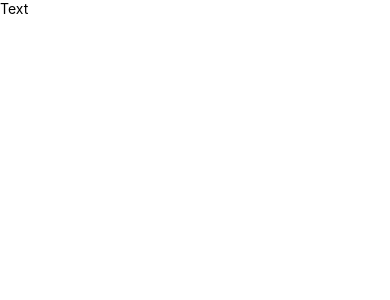
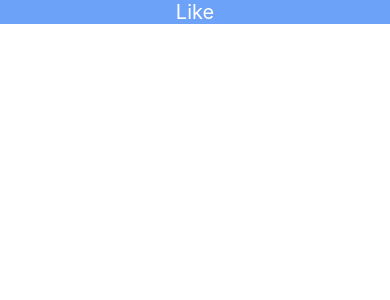
Before and after one commit to donascimentomarcelo/like-app, a React Native app: screen / in a window 390 px wide. Shown: the top 300 px of the page. Built offline with nearby package versions, Linux system fonts and the light colour scheme.

Commit message:
building header component

```diff
--- a/src/components/Header.js
+++ b/src/components/Header.js
@@ -1,10 +1,22 @@
 import React from 'react';
-import { View, Text } from 'react-native';
+import { View, Text, StyleSheet } from 'react-native';
 
 const Header = props => (
-    <View>
-        <Text>Text</Text>
+    <View style={style.container}>
+        <Text style={style.title}>Like</Text>
     </View>
 );
 
+const style = StyleSheet.create({
+    container: {
+        backgroundColor: '#6ca2f7',
+        alignItems: 'center',
+        justifyContent: 'center'
+    },
+    title: {
+        fontSize: 20,
+        color: '#fff'
+    }
+});
+
 export default Header;
```
